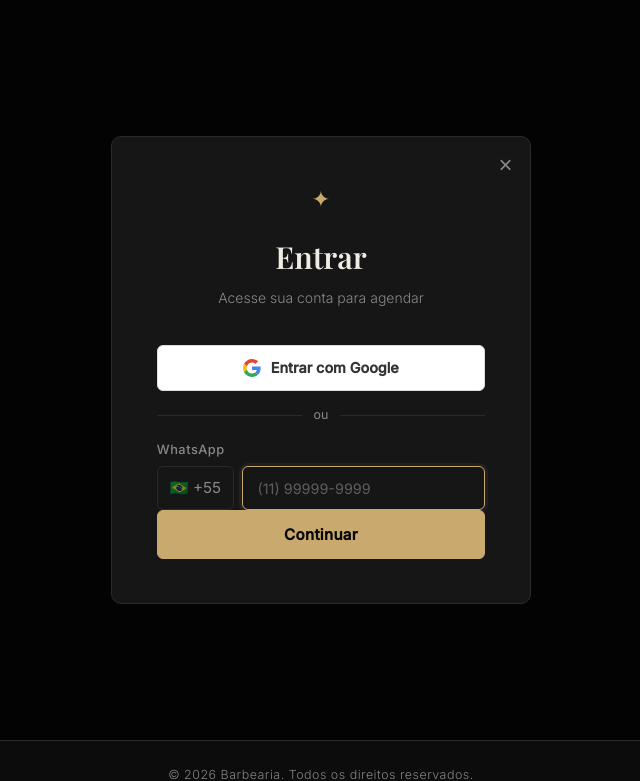
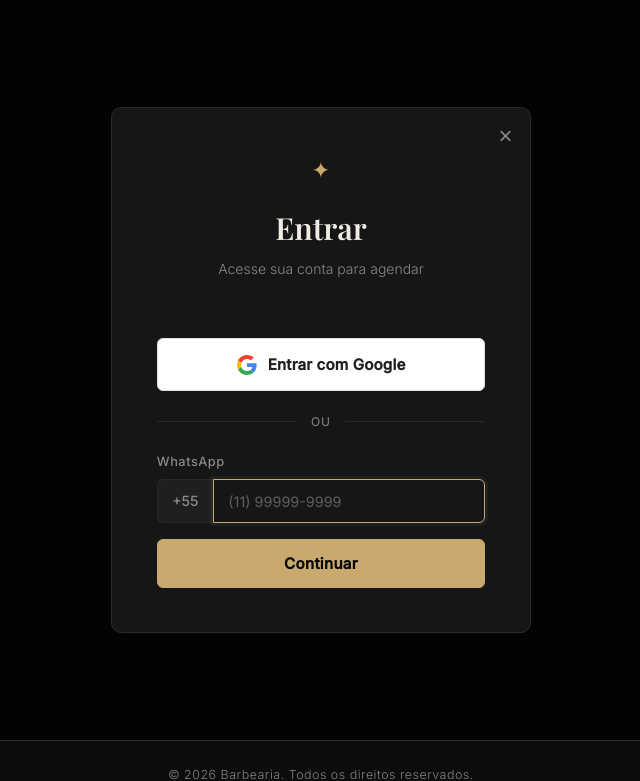
Before and after one commit to gustavo-oli-dev/iBarber.priv, a Flask app: page /preview/ag/inicio in a window 1280 px wide. Shown: the part 60-841 px from the top of the page, without its empty margins (319-959 px from the left). Run offline with Flask 3, Linux system fonts and the light colour scheme; parts of the project's set-up code (start-up, migrations or seed data) failed here and were passed over.

Commit message:
style: modal login — espaçamento e visual mais profissional
Co-Authored-By: Claude Sonnet 4.6 <noreply@anthropic.com>

```diff
--- a/templates/index.html
+++ b/templates/index.html
@@ -19,54 +19,70 @@
 <style>
 .step { display: none; }
 .step.ativo { display: block; }
-.tel-input-wrap { display: flex; gap: .5rem; align-items: stretch; }
+
+/* Google button */
+.btn-google {
+  display: flex; align-items: center; justify-content: center; gap: .7rem;
+  width: 100%; padding: .82rem 1.2rem;
+  background: #fff; color: #1f1f1f; font-weight: 600; font-size: .95rem;
+  border: 1px solid #e0e0e0; border-radius: var(--radius, 6px);
+  cursor: pointer; transition: box-shadow .15s, background .15s;
+  font-family: inherit; text-decoration: none; letter-spacing: .01em;
+}
+.btn-google:hover { background: #f7f7f7; box-shadow: 0 2px 8px rgba(0,0,0,.15); }
+
+/* Separador */
+.or-sep {
+  display: flex; align-items: center; gap: .85rem;
+  color: var(--text-muted, #555); font-size: .75rem;
+  letter-spacing: .08em; text-transform: uppercase;
+  margin: 1.3rem 0;
+}
+.or-sep::before, .or-sep::after { content: ''; flex: 1; height: 1px; background: var(--border, #2a2a2a); }
+
+/* Tel prefix */
+.tel-input-wrap { display: flex; gap: 0; align-items: stretch; }
 .tel-prefix {
-  background: var(--surface, #161616);
+  background: rgba(255,255,255,.04);
   border: 1px solid var(--border, #2a2a2a);
-  border-radius: var(--radius, 6px);
-  padding: 0 .75rem;
+  border-right: none;
+  border-radius: var(--radius, 6px) 0 0 var(--radius, 6px);
+  padding: 0 .9rem;
   color: var(--text-muted, #888);
-  font-size: .95rem;
+  font-size: .88rem; font-weight: 500;
   display: flex; align-items: center; flex-shrink: 0; user-select: none;
+  white-space: nowrap;
 }
+.tel-prefix + .field-input {
+  border-radius: 0 var(--radius, 6px) var(--radius, 6px) 0 !important;
+}
+
+/* Lembrete toggle */
 .lembrete-row {
   display: flex; align-items: center; justify-content: space-between;
-  padding: .7rem .9rem;
-  background: var(--surface, #161616);
-  border: 1px solid var(--border, #2a2a2a);
+  padding: .8rem 1rem;
+  background: rgba(255,255,255,.03);
+  border: 1px solid rgba(255,255,255,.09);
   border-radius: var(--radius, 6px);
   cursor: pointer; user-select: none;
   margin-bottom: .5rem;
+  transition: border-color .2s, background .2s;
 }
-.lembrete-row.ativo { border-color: #4caf82; background: rgba(76,175,130,.06); }
-.lembrete-label { font-size: .9rem; color: var(--text, #f0ece4); }
-.lembrete-sub   { font-size: .74rem; color: var(--text-muted, #888); margin-top: .1rem; }
+.lembrete-row.ativo { border-color: #4caf82; background: rgba(76,175,130,.07); }
+.lembrete-label { font-size: .9rem; color: var(--text, #f0ece4); font-weight: 500; }
+.lembrete-sub   { font-size: .74rem; color: var(--text-muted, #888); margin-top: .15rem; }
 .toggle-switch  { position: relative; width: 40px; height: 22px; flex-shrink: 0; }
 .toggle-switch input { opacity: 0; width: 0; height: 0; }
 .toggle-track   { position: absolute; inset: 0; background: #333; border-radius: 22px; transition: background .2s; cursor: pointer; }
 .toggle-track:before { content: ''; position: absolute; width: 16px; height: 16px; border-radius: 50%; left: 3px; top: 3px; background: #888; transition: .2s; }
 .toggle-switch input:checked + .toggle-track { background: #4caf82; }
 .toggle-switch input:checked + .toggle-track:before { transform: translateX(18px); background: #fff; }
-.or-sep {
-  display: flex; align-items: center; gap: .75rem;
-  color: var(--text-muted, #666); font-size: .78rem; margin: .9rem 0;
-}
-.or-sep::before, .or-sep::after { content: ''; flex: 1; height: 1px; background: var(--border, #2a2a2a); }
-.btn-google {
-  display: flex; align-items: center; justify-content: center; gap: .6rem;
-  width: 100%; padding: .65rem 1rem;
-  background: #fff; color: #333; font-weight: 600; font-size: .9rem;
-  border: 1px solid #ddd; border-radius: var(--radius, 6px);
-  cursor: pointer; transition: background .15s;
-  font-family: inherit; text-decoration: none;
-}
-.btn-google:hover { background: #f5f5f5; }
 </style>
 
 <div class="modal-overlay" id="modalOverlay">
   <div class="modal" role="dialog" aria-modal="true" aria-labelledby="modalTitle">
     <button class="modal-close" id="modalClose" aria-label="Fechar">×</button>
-    <div class="auth-header">
+    <div class="auth-header" style="padding-bottom:1.4rem;">
       <span class="logo-mark">✦</span>
       <h2 class="auth-title" id="modalTitle">Entrar</h2>
       <p class="auth-sub" id="modalSub">Acesse sua conta para agendar</p>
@@ -74,24 +90,28 @@
 
     <!-- Etapa 1: Google + Telefone -->
     <div class="step ativo" id="mStep1">
-      <a href="{{ url_for('auth_google') }}" class="btn-google" style="margin-bottom:.1rem;">
-        <svg width="18" height="18" viewBox="0 0 48 48"><path fill="#EA4335" d="M24 9.5c3.54 0 6.71 1.22 9.21 3.6l6.85-6.85C35.9 2.38 30.47 0 24 0 14.62 0 6.51 5.38 2.56 13.22l7.98 6.19C12.43 13.72 17.74 9.5 24 9.5z"/><path fill="#4285F4" d="M46.98 24.55c0-1.57-.15-3.09-.38-4.55H24v9.02h12.94c-.58 2.96-2.26 5.48-4.78 7.18l7.73 6c4.51-4.18 7.09-10.36 7.09-17.65z"/><path fill="#FBBC05" d="M10.53 28.59c-.48-1.45-.76-2.99-.76-4.59s.27-3.14.76-4.59l-7.98-6.19C.92 16.46 0 20.12 0 24c0 3.88.92 7.54 2.56 10.78l7.97-6.19z"/><path fill="#34A853" d="M24 48c6.48 0 11.93-2.13 15.89-5.81l-7.73-6c-2.18 1.48-4.97 2.3-8.16 2.3-6.26 0-11.57-4.22-13.47-9.91l-7.98 6.19C6.51 42.62 14.62 48 24 48z"/></svg>
+
+      <a href="{{ url_for('auth_google') }}" class="btn-google">
+        <svg width="20" height="20" viewBox="0 0 48 48"><path fill="#EA4335" d="M24 9.5c3.54 0 6.71 1.22 9.21 3.6l6.85-6.85C35.9 2.38 30.47 0 24 0 14.62 0 6.51 5.38 2.56 13.22l7.98 6.19C12.43 13.72 17.74 9.5 24 9.5z"/><path fill="#4285F4" d="M46.98 24.55c0-1.57-.15-3.09-.38-4.55H24v9.02h12.94c-.58 2.96-2.26 5.48-4.78 7.18l7.73 6c4.51-4.18 7.09-10.36 7.09-17.65z"/><path fill="#FBBC05" d="M10.53 28.59c-.48-1.45-.76-2.99-.76-4.59s.27-3.14.76-4.59l-7.98-6.19C.92 16.46 0 20.12 0 24c0 3.88.92 7.54 2.56 10.78l7.97-6.19z"/><path fill="#34A853" d="M24 48c6.48 0 11.93-2.13 15.89-5.81l-7.73-6c-2.18 1.48-4.97 2.3-8.16 2.3-6.26 0-11.57-4.22-13.47-9.91l-7.98 6.19C6.51 42.62 14.62 48 24 48z"/></svg>
         Entrar com Google
       </a>
 
       <div class="or-sep">ou</div>
 
-      <div class="field">
-        <label class="field-label">WhatsApp</label>
+      <div style="margin-bottom:1rem;">
+        <label class="field-label" style="margin-bottom:.45rem;display:block;">WhatsApp</label>
         <div class="tel-input-wrap">
-          <span class="tel-prefix">🇧🇷 +55</span>
+          <span class="tel-prefix">+55</span>
           <input class="field-input" type="tel" id="mInputTel"
                  placeholder="(11) 99999-9999" inputmode="numeric"
                  oninput="mMascaraTel(this)" style="flex:1;" />
         </div>
       </div>
-      <button class="btn btn-gold btn-full btn-lg" id="mBtnContinuar" onclick="mVerificarTel()">Continuar</button>
-      <p id="mErro1" style="color:#c0392b;font-size:.8rem;text-align:center;margin-top:.6rem;display:none;"></p>
+
+      <button class="btn btn-gold btn-full btn-lg" id="mBtnContinuar" onclick="mVerificarTel()">
+        Continuar
+      </button>
+      <p id="mErro1" style="color:#c0392b;font-size:.8rem;text-align:center;margin-top:.7rem;display:none;"></p>
     </div>
 
     <!-- Etapa 2: Novo usuário -->
```
